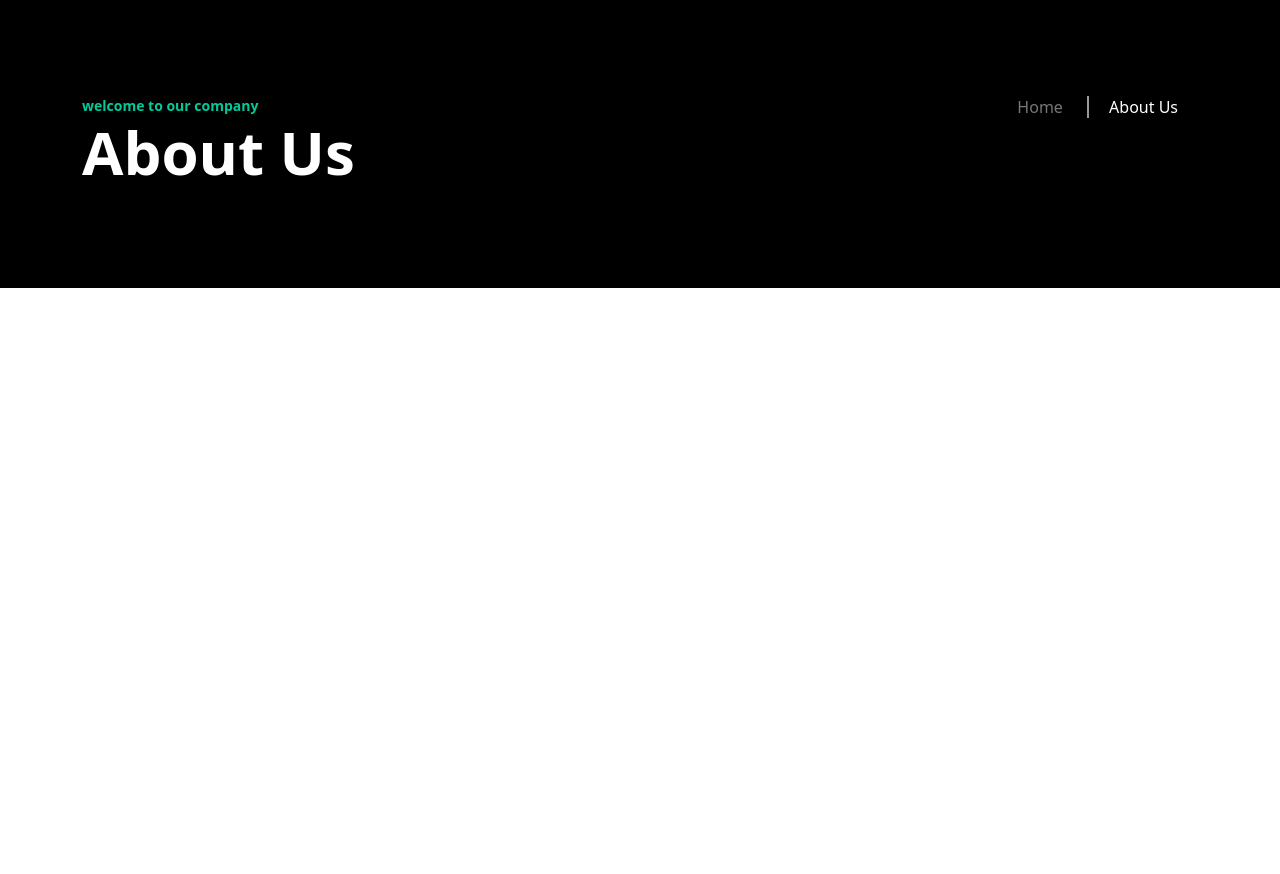
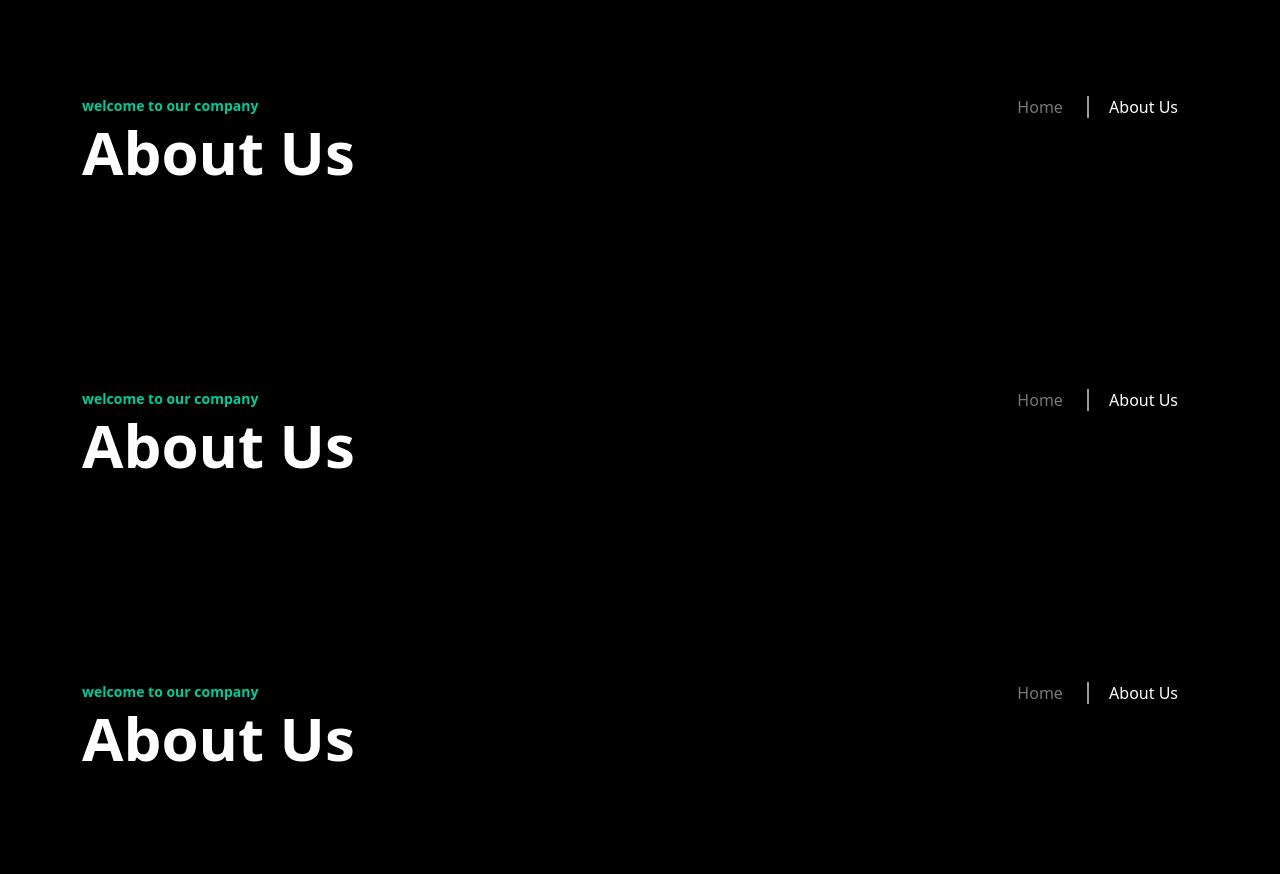
Before and after one commit to Arian-JZ-Prince-dev/Sultivo, a plain HTML site: page index.html in a window 1280 px wide. Shown: the part 5162-6036 px from the top of the page. Before the commit the page ends 5450 px from the top, so only its background shows below. Drawn offline with Linux system fonts and the light colour scheme.

Commit message:
sul up cit re

```diff
--- a/index.html
+++ b/index.html
@@ -745,7 +745,36 @@
   </div>
   </section>
 
+  <section id="banner">
+    <div class="container">
+        <div class="row justify-content-between aling-items-center">
+            <div class="col-lg-4 text-start banner_txt">
+                <p>welcome to our company</p>
+                <h3>About Us</h3>
+          </div>
+           <div class="col-lg-3 text-end banner_item">
+            <span><a href="#">Home</a></span>
+            <span><a href="#">About Us</a> </span>
+           </div>
+        </div>
+    </div>
+    </section>
 
+
+    <section id="banner">
+      <div class="container">
+          <div class="row justify-content-between aling-items-center">
+              <div class="col-lg-4 text-start banner_txt">
+                  <p>welcome to our company</p>
+                  <h3>About Us</h3>
+            </div>
+             <div class="col-lg-3 text-end banner_item">
+              <span><a href="#">Home</a></span>
+              <span><a href="#">About Us</a> </span>
+             </div>
+          </div>
+      </div>
+      </section>
 
 
 
```
